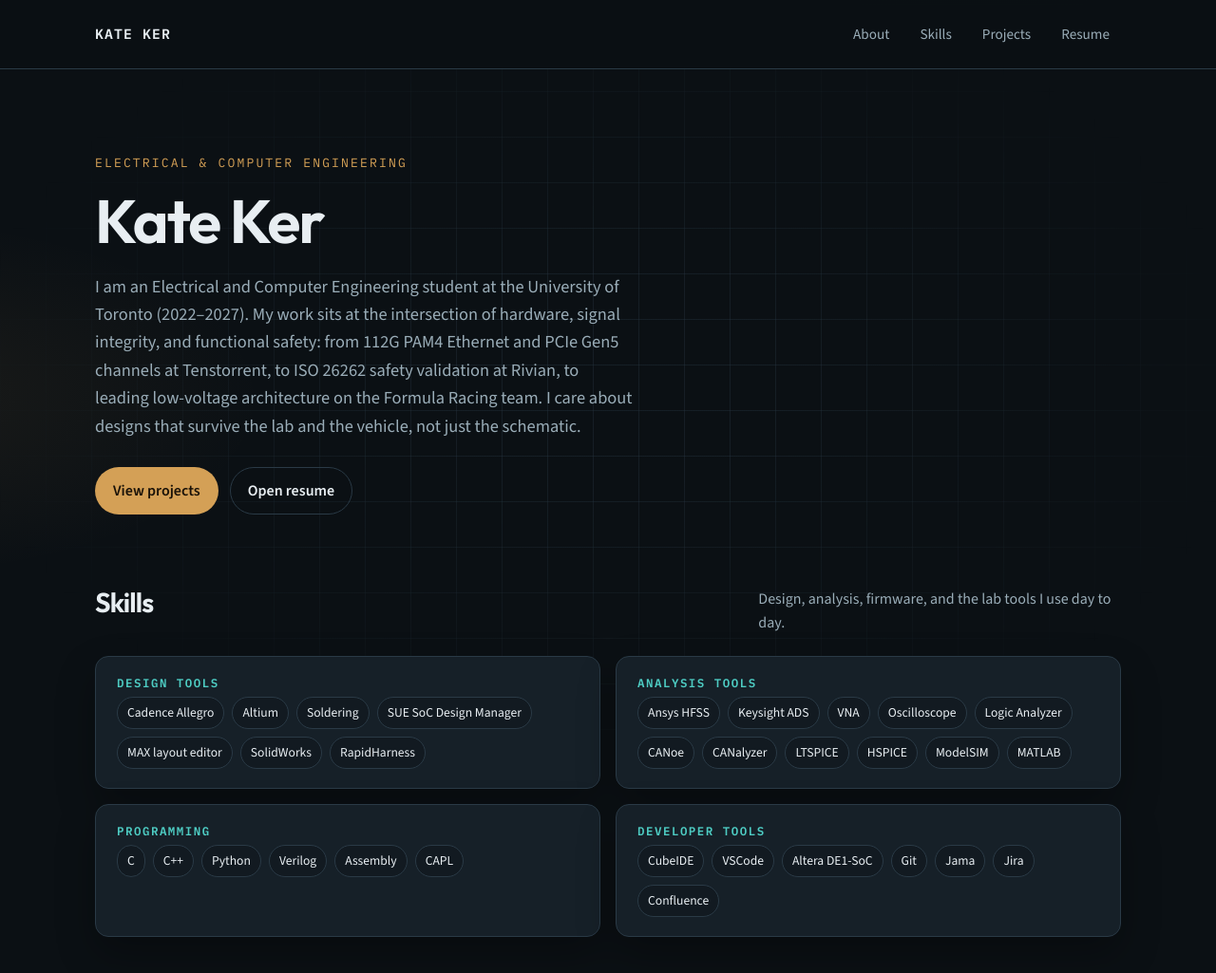
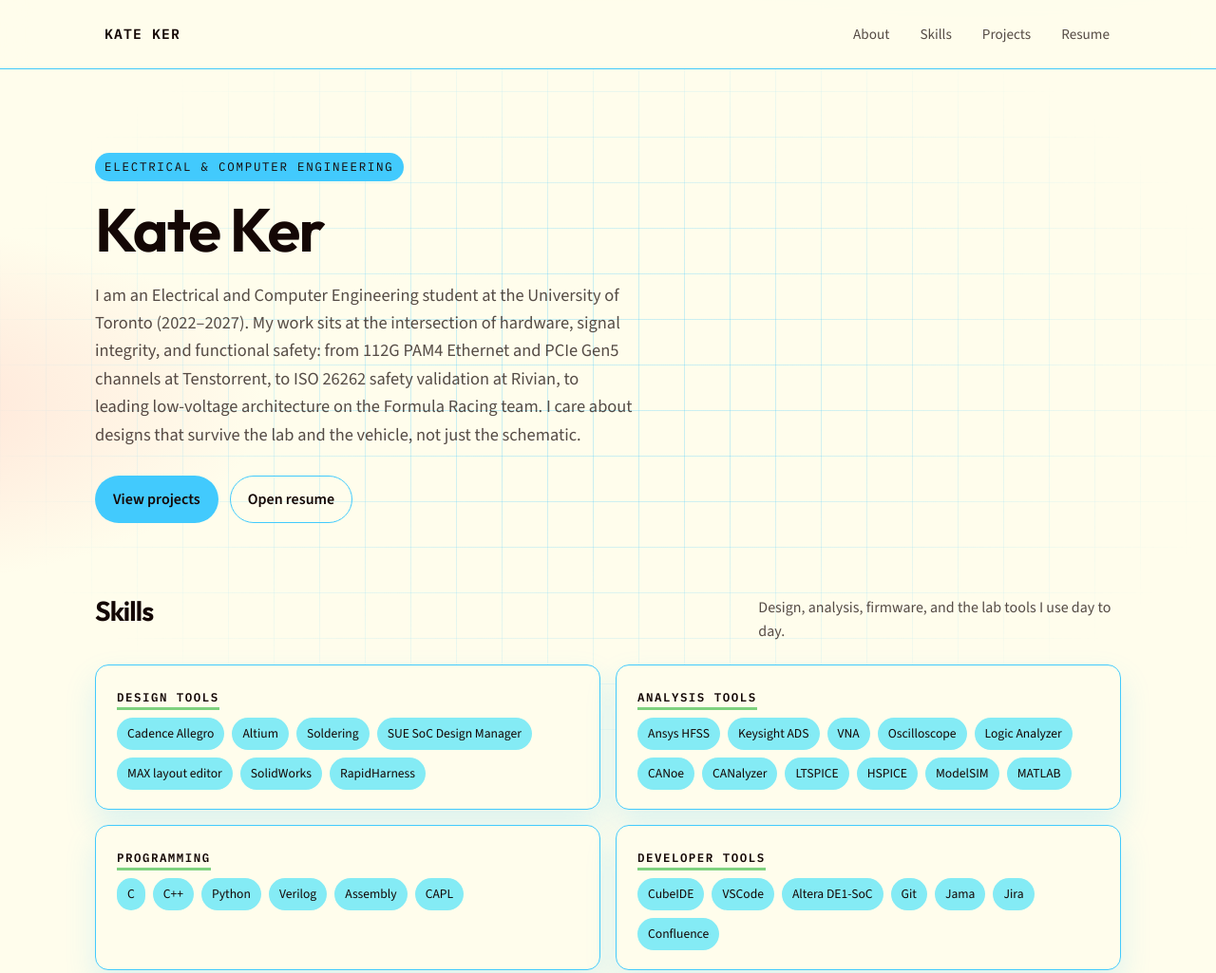
Before and after one commit to kate-ker/Kate-ker.github.io, a plain HTML site: page index.html in a window 1280 px wide. Shown: the top 1025 px of the page at 95% size. Drawn offline with nearby package versions, Linux system fonts and the light colour scheme.

Commit message:
updated style

```diff
--- a/css/styles.css
+++ b/css/styles.css
@@ -1,14 +1,19 @@
 :root {
-  --bg: #0b1014;
-  --bg-elevated: #121a21;
-  --bg-card: #162028;
-  --line: #2a3a46;
-  --text: #e8eef2;
-  --muted: #9aadb8;
-  --accent: #d4a056;
-  --accent-2: #4ecdc4;
-  --accent-dim: rgba(212, 160, 86, 0.14);
-  --shadow: 0 18px 40px rgba(0, 0, 0, 0.28);
+  --sky: #42cafd;
+  --aqua: #84ebf5;
+  --mint: #7ed17e;
+  --cream: #f6efa6;
+  --coral: #ffa09d;
+  --bg: #fffdec;
+  --bg-elevated: #f6efa6;
+  --bg-card: #fffdec;
+  --line: #42cafd;
+  --text: #140705;
+  --muted: rgba(20, 7, 5, 0.72);
+  --accent: #42cafd;
+  --accent-2: #7ed17e;
+  --accent-3: #ffa09d;
+  --shadow: 0 16px 32px rgba(66, 202, 253, 0.18);
   --radius: 14px;
   --max: 1080px;
   --nav-h: 72px;
@@ -35,8 +40,8 @@ body {
   font-family: "Source Sans 3", "Segoe UI", sans-serif;
   color: var(--text);
   background:
-    radial-gradient(1200px 500px at 80% -10%, rgba(78, 205, 196, 0.08), transparent 50%),
-    radial-gradient(900px 420px at -10% 20%, rgba(212, 160, 86, 0.08), transparent 45%),
+    radial-gradient(1200px 500px at 80% -10%, rgba(132, 235, 245, 0.7), transparent 50%),
+    radial-gradient(900px 420px at -10% 20%, rgba(255, 160, 157, 0.28), transparent 45%),
     var(--bg);
   line-height: 1.6;
   min-height: 100vh;
@@ -47,8 +52,8 @@ body {
   inset: 0;
   pointer-events: none;
   background-image:
-    linear-gradient(rgba(42, 58, 70, 0.35) 1px, transparent 1px),
-    linear-gradient(90deg, rgba(42, 58, 70, 0.35) 1px, transparent 1px);
+    linear-gradient(rgba(66, 202, 253, 0.28) 1px, transparent 1px),
+    linear-gradient(90deg, rgba(66, 202, 253, 0.28) 1px, transparent 1px);
   background-size: 48px 48px;
   mask-image: radial-gradient(ellipse at center, black 20%, transparent 75%);
   z-index: -1;
@@ -77,7 +82,7 @@ img {
   top: 0;
   z-index: 20;
   backdrop-filter: blur(16px);
-  background: rgba(11, 16, 20, 0.78);
+  background: rgba(255, 253, 236, 0.86);
   border-bottom: 1px solid var(--line);
 }
 
@@ -96,11 +101,14 @@ img {
   text-transform: uppercase;
   color: var(--text);
   font-size: 0.92rem;
+  padding: 6px 10px;
+  border-radius: 999px;
 }
 
 .logo:hover {
   text-decoration: none;
-  color: var(--accent);
+  color: var(--text);
+  background: var(--coral);
 }
 
 .nav {
@@ -119,7 +127,7 @@ img {
 .nav a:hover,
 .nav a[aria-current="page"] {
   color: var(--text);
-  background: var(--bg-elevated);
+  background: var(--aqua);
   text-decoration: none;
 }
 
@@ -139,11 +147,15 @@ img {
 
 .kicker {
   font-family: "IBM Plex Mono", ui-monospace, monospace;
-  color: var(--accent);
-  font-size: 0.82rem;
-  letter-spacing: 0.16em;
+  display: inline-block;
+  background: var(--sky);
+  color: var(--text);
+  font-size: 0.78rem;
+  letter-spacing: 0.14em;
   text-transform: uppercase;
   margin: 0 0 14px;
+  padding: 5px 10px;
+  border-radius: 999px;
 }
 
 h1,
@@ -198,8 +210,8 @@ h3 {
 }
 
 .btn-primary {
-  background: var(--accent);
-  color: #1a1208;
+  background: var(--sky);
+  color: var(--text);
 }
 
 .btn-primary:hover {
@@ -213,8 +225,9 @@ h3 {
 }
 
 .btn-ghost:hover {
-  border-color: var(--accent);
-  color: var(--accent);
+  border-color: var(--coral);
+  color: var(--text);
+  background: rgba(255, 160, 157, 0.35);
 }
 
 .section-head {
@@ -256,7 +269,10 @@ h3 {
   font-size: 0.78rem;
   letter-spacing: 0.12em;
   text-transform: uppercase;
-  color: var(--accent-2);
+  color: var(--text);
+  display: inline-block;
+  border-bottom: 3px solid var(--mint);
+  padding-bottom: 4px;
 }
 
 .tags {
@@ -268,8 +284,8 @@ h3 {
 .tag {
   font-size: 0.85rem;
   color: var(--text);
-  background: var(--bg-elevated);
-  border: 1px solid var(--line);
+  background: var(--aqua);
+  border: 1px solid transparent;
   border-radius: 999px;
   padding: 5px 10px;
 }
@@ -292,7 +308,7 @@ h3 {
 
 .project-card:hover {
   transform: translateY(-3px);
-  border-color: var(--accent);
+  border-color: var(--mint);
   text-decoration: none;
 }
 
@@ -309,7 +325,7 @@ h3 {
 }
 
 .project-card .cta {
-  color: var(--accent);
+  color: var(--text);
   font-weight: 650;
   font-size: 0.92rem;
 }
@@ -410,7 +426,7 @@ h3 {
     top: var(--nav-h);
     left: 0;
     right: 0;
-    background: rgba(11, 16, 20, 0.96);
+    background: rgba(255, 253, 236, 0.98);
     border-bottom: 1px solid var(--line);
     padding: 12px 20px 18px;
     flex-direction: column;
```
